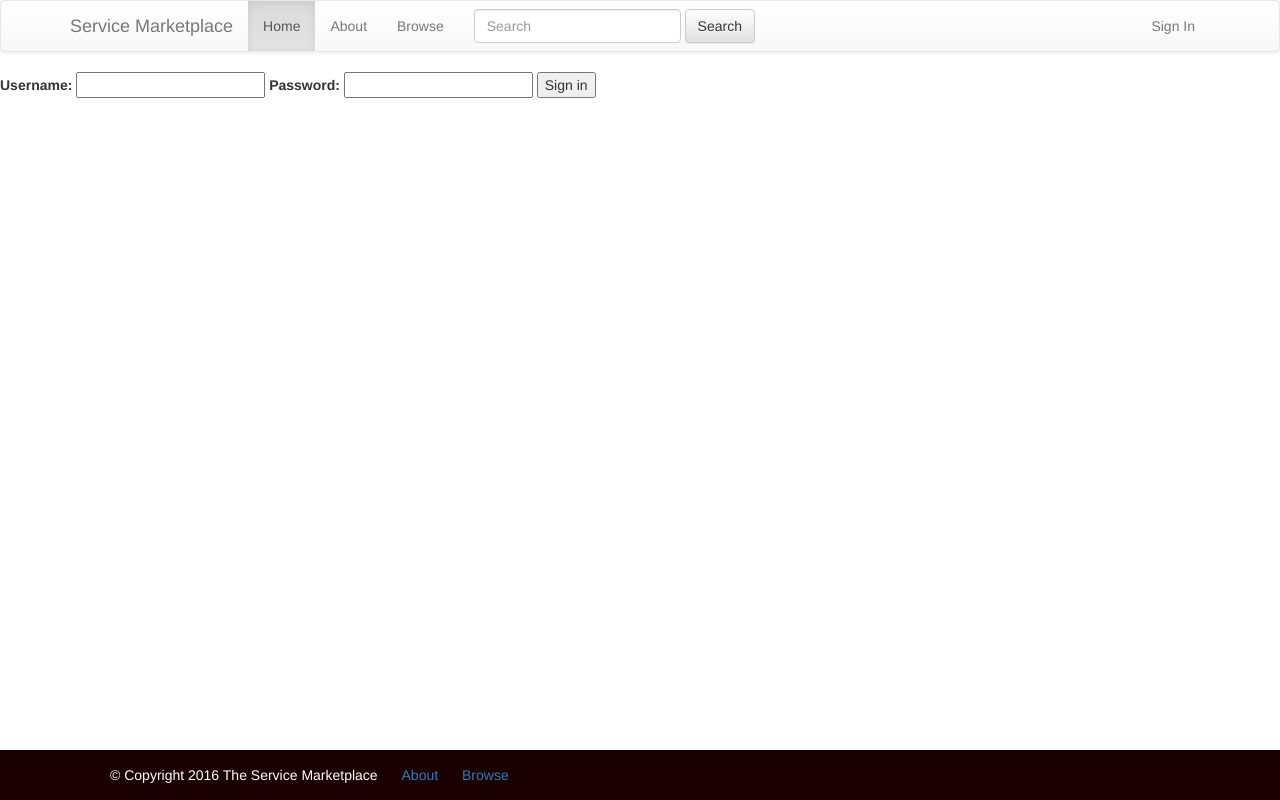
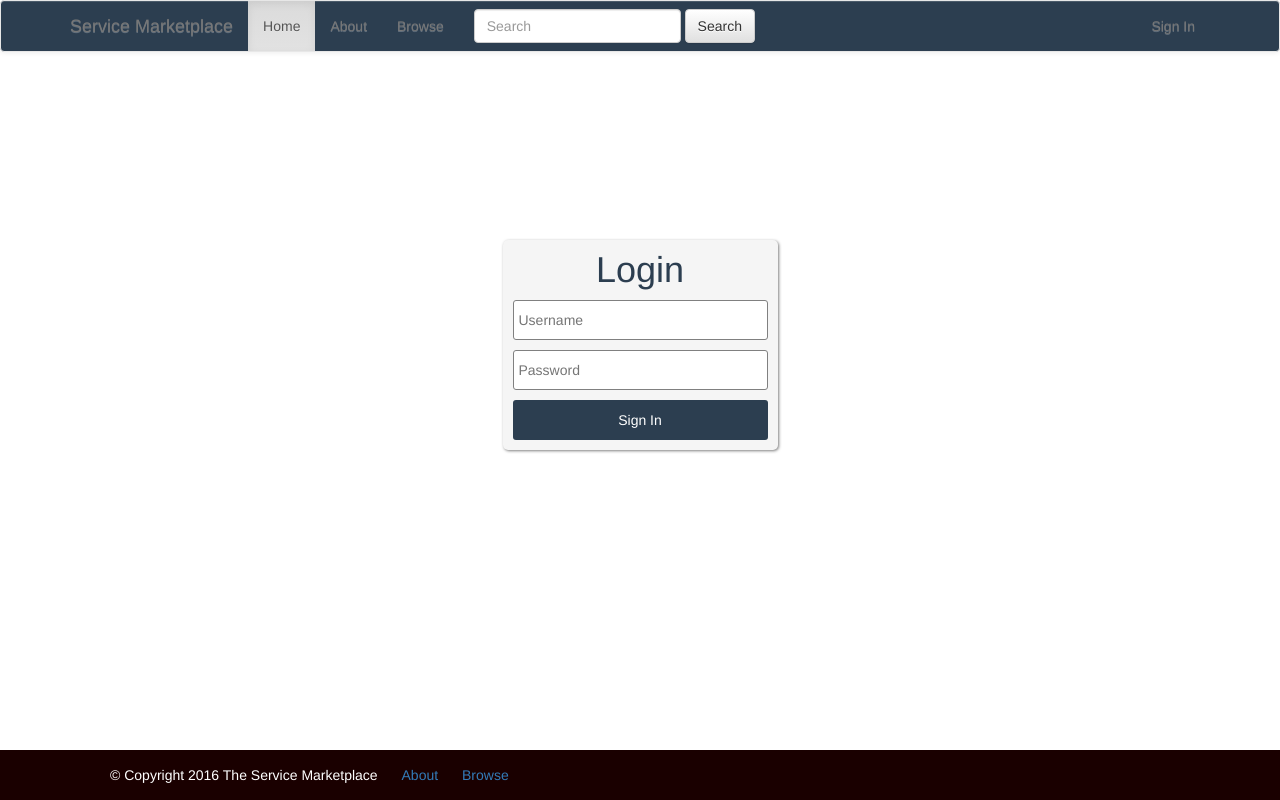
Before and after one commit to slcortes/ServiceMarketplace, a Django app: page /accounts/login/ in a window 1280 px wide. Run offline with Django 3.2, Linux system fonts and the light colour scheme; some libraries are stand-ins or nearby versions.

Commit message:
Login/register front end and error messages done

```diff
--- a/market/static/css/base.css
+++ b/market/static/css/base.css
@@ -7,6 +7,10 @@ html, body {
 #wrapper {
 	min-height:100%;
 	position:relative;
+}
+
+.navbar {
+	background: #2C3E50;
 }
 
 /*
--- /dev/null
+++ b/market/static/css/login.css
@@ -0,0 +1,53 @@
+body{
+    padding: 0;
+    margin: 0;
+    height: 100%;
+}
+
+.grandParentContainer {
+	display: table;
+	height: 70%;
+	margin: 0 auto;
+}
+
+.parentContainer {
+	display: table-cell;
+	vertical-align: middle;
+}
+
+#login {
+	width: 275px;
+	border-radius: 5px;
+	background-color: #f5f5f5;
+	box-shadow: 1px 1px 3px rgba(0,0,0,.5);
+	padding: 10px;
+}
+
+#login input {
+	height: 40px;
+	width: 100%;
+}
+
+h1{
+	color: #2C3E50;
+    margin-top: 0;
+    text-align: center;
+}
+
+#password, #username {
+	margin-bottom: 10px;
+	border: 1px solid gray;
+	border-radius: 3px;
+	padding-left: 5px;
+}
+
+.errors {
+    color: red;
+}
+
+#submit{
+	background-color: #2C3E50;
+	border: 0;
+	color: white;
+	border-radius: 3px;
+}
--- a/market/templates/market/login.html
+++ b/market/templates/market/login.html
@@ -1,18 +1,36 @@
 {% extends 'market/base.html' %}
+
+{% block css %}
+{% load staticfiles %}
+    <link rel="stylesheet" href="{% static 'css/login.css' %}">
+{% endblock %}
 
 {% block content %}
 
-    {% if form.error %}
-        <p class="error">Invalid username or password</p>
-    {% endif %}
+	<div class="grandParentContainer">
+		<div class="parentContainer">
 
-    <form action="/accounts/auth/" method="post">{% csrf_token %}
-        <label for="username">Username:</label>
-        <input type="text" name="username" value="" id="username">
-        <label for="password">Password:</label>
-        <input type="password" name="password" value="" id="password">
+			<form action="/accounts/auth/" method="post" id="login">{% csrf_token %}
+				<h1>Login</h1>
+				<div>
+			        <input type="text" name="username" value="" id="username"  placeholder="Username">
+			        <input type="password" name="password" value="" id="password" placeholder="Password">
+			        <br>
 
-        <input type="submit" value="Sign in">
-    </form>
+					{% if messages %}
+					    {% for message in messages %}
+							<p class="errors">{{ message }}</p>
+					    {% endfor %}
+					{% endif %}
+
+					{% if error %}
+				        <p class="error">Invalid username or password</p>
+				    {% endif %}
+
+			        <input type="submit" value="Sign In" id="submit">
+			    </div>
+			</form>
+		</div>
+	</div>
 
 {% endblock %}
--- a/market/views.py
+++ b/market/views.py
@@ -1,6 +1,6 @@
 from django.shortcuts import render, render_to_response, get_object_or_404
 from django.http import HttpResponseRedirect
-from django.contrib import auth
+from django.contrib import auth, messages
 from django.contrib.auth.decorators import login_required
 from django.template.context_processors import csrf
 from django.db.models import Avg
@@ -26,6 +26,7 @@ def home(request):
 def login(request):
     c = {}
     c.update(csrf(request))
+    c['messages'] = messages.get_messages(request)
     return render_to_response('market/login.html', c)
 
 
@@ -38,7 +39,8 @@ def auth_view(request):
         auth.login(request, user)
         return HttpResponseRedirect('/accounts/loggedin')
     else:
-        return HttpResponseRedirect('/accounts/invalid')
+        messages.error(request, "Invalid username or password")
+        return HttpResponseRedirect('/accounts/login/')
 
 
 @login_required()
@@ -61,6 +63,8 @@ def logout(request):
 
 def register_user(request):
     args = {}
+    args.update(csrf(request))
+    args['form'] = MyRegistrationForm()
     if request.method == "POST":  # Occurs after user submits info
         form = MyRegistrationForm(request.POST)
         if form.is_valid():
@@ -68,10 +72,9 @@ def register_user(request):
             return HttpResponseRedirect('/accounts/register_success/')
         else:
             args['errors'] = form.errors
+            print(args['errors'])
+            args['form'] = form
 
-    args.update(csrf(request))
-
-    args['form'] = MyRegistrationForm()
     return render_to_response('market/register.html', args)
 
 
```
Also changed, not shown: market/forms.py (+18 -3 lines), market/static/css/register.css (added, +55 -0 lines), market/templates/market/register.html (+17 -8 lines), db.sqlite3.
